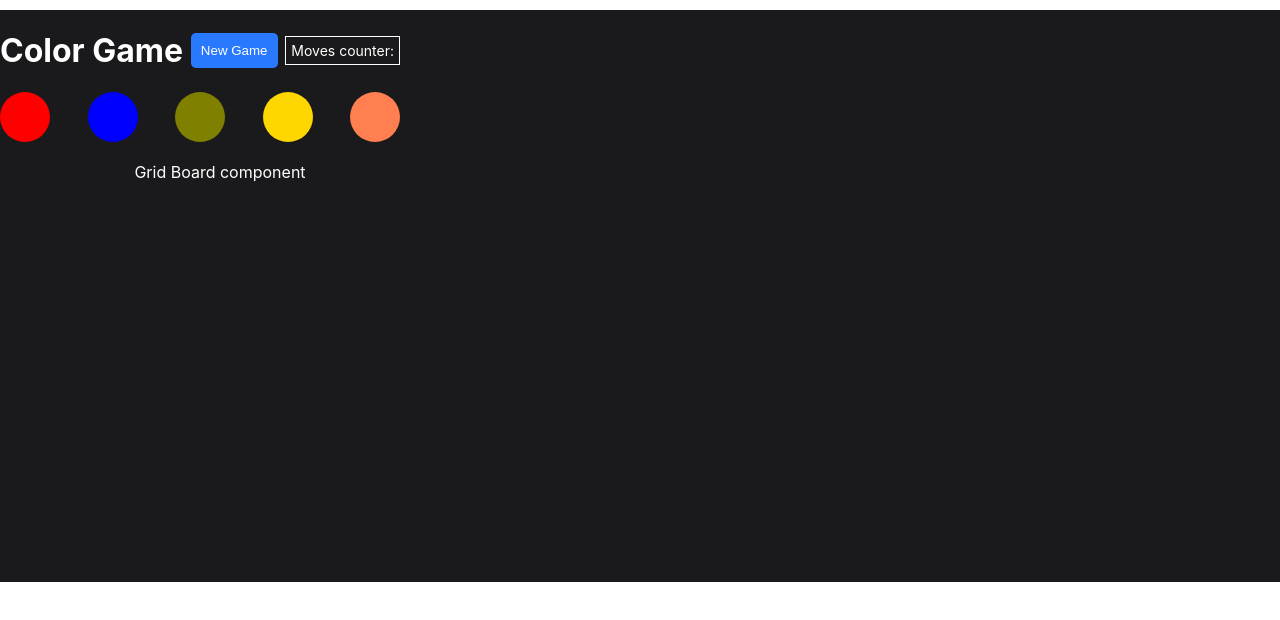
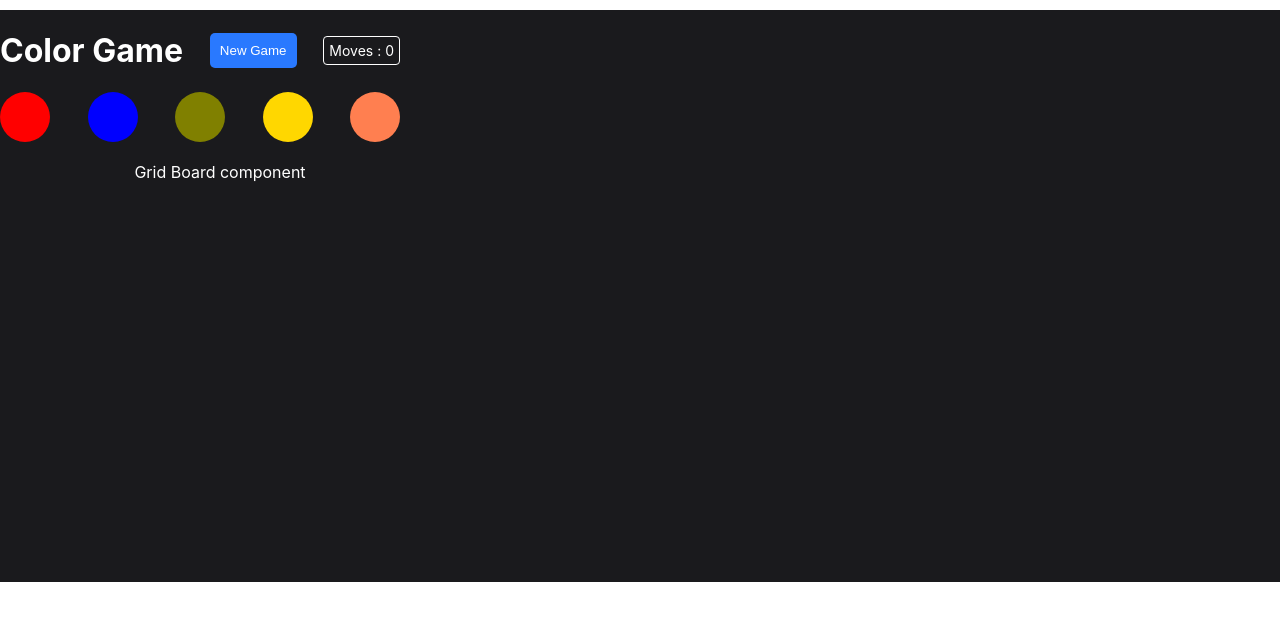
Before and after one commit to NinadThepade/colorGame, a React (Create React App) app: page / in a window 1280 px wide. Shown: the top 620 px of the page. Built offline with nearby package versions, Linux system fonts and the light colour scheme.

Commit message:
Adding logic for color picker and game control

```diff
--- a/src/App.js
+++ b/src/App.js
@@ -1,4 +1,4 @@
-import React from 'react';
+import React, {useState} from 'react';
 
 import GameControls from './components/GameControls/GameControls'
 import ColorPicker from './components/ColorPicker/ColorPicker'
@@ -7,10 +7,24 @@ import GridBoard from './components/GridBoard/GridBoard'
 import './App.css';
 
 function App() {
+  const [movesCounter, setMovesCounter] = useState(0)
+
+  const incrementCount = () => {
+    setMovesCounter(prevState => prevState + 1)
+  }
+
+  const startClicked = () => {
+    setMovesCounter(0)
+  }
+
+  const colorFill = (color) => {
+    console.log(color + ' color clicked')
+  }
+
   return (
     <div className="App">
-      <GameControls></GameControls>
-      <ColorPicker></ColorPicker>
+      <GameControls movesCounter={movesCounter} startClicked={startClicked}></GameControls>
+      <ColorPicker colorFill={colorFill} incrementCount={incrementCount}></ColorPicker>
       <GridBoard></GridBoard>
     </div>
   );
--- a/src/components/ColorPicker/ColorPicker.js
+++ b/src/components/ColorPicker/ColorPicker.js
@@ -4,15 +4,21 @@ import './ColorPicker.css'
 
 const COLORS = ['red', 'blue', 'green', 'yellow', 'coral']
 
-const ColorPicker = () => {
+const ColorPicker = ({colorFill, incrementCount}) => {
   const [active, setActive] = useState()
+
+  const ColorClicked = (index, color) => {
+    setActive(index)
+    colorFill(color)
+    incrementCount()
+  }
 
   return (
     <div className="color-picker">
       {COLORS.map((color, index) => (
       <div
         key={index}
-        onClick={() => setActive(index)}
+        onClick={() => ColorClicked(index, color)}
         className={`picker ${color} ${active === index ? 'active': ''}`}>
       </div>
     ))}
--- a/src/components/GameControls/GameControls.css
+++ b/src/components/GameControls/GameControls.css
@@ -19,6 +19,7 @@
 .moves-counter {
   color: #fff;
   border: 1px solid #fff;
+  border-radius: 4px;
   padding: 5px;
   font-size: 14px;
 }
--- a/src/components/GameControls/GameControls.js
+++ b/src/components/GameControls/GameControls.js
@@ -2,12 +2,12 @@ import React from 'react'
 
 import './GameControls.css'
 
-const GameControls = () => {
+const GameControls = ({movesCounter, startClicked}) => {
   return (
     <div className="game-controls">
       <h1>Color Game</h1>
-      <button className="new-game-button">New Game</button>
-      <div className="moves-counter">Moves counter: </div>
+      <button onClick={startClicked} className="new-game-button">New Game</button>
+      <div className="moves-counter">Moves : {movesCounter}</div>
     </div>
   )
 }
```
